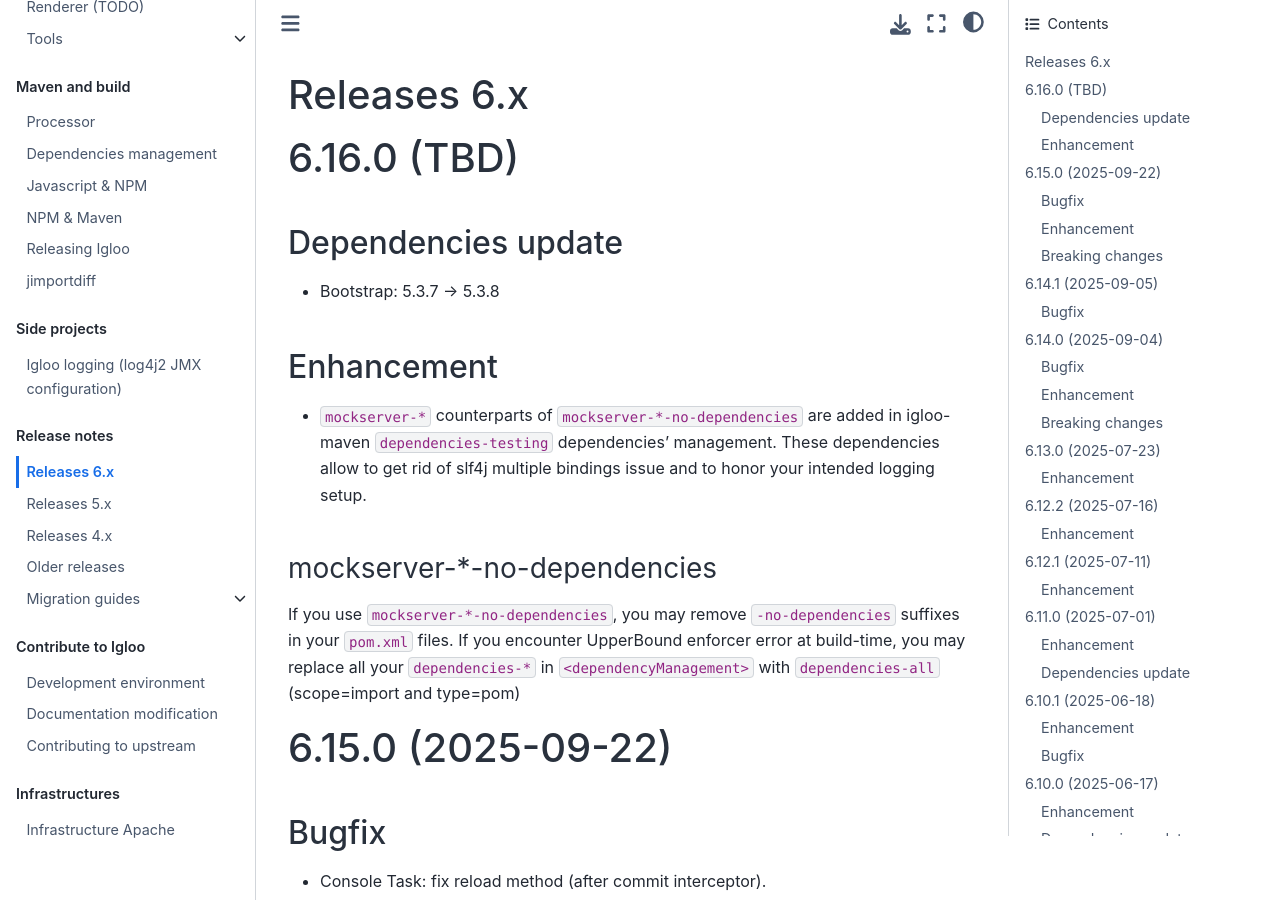
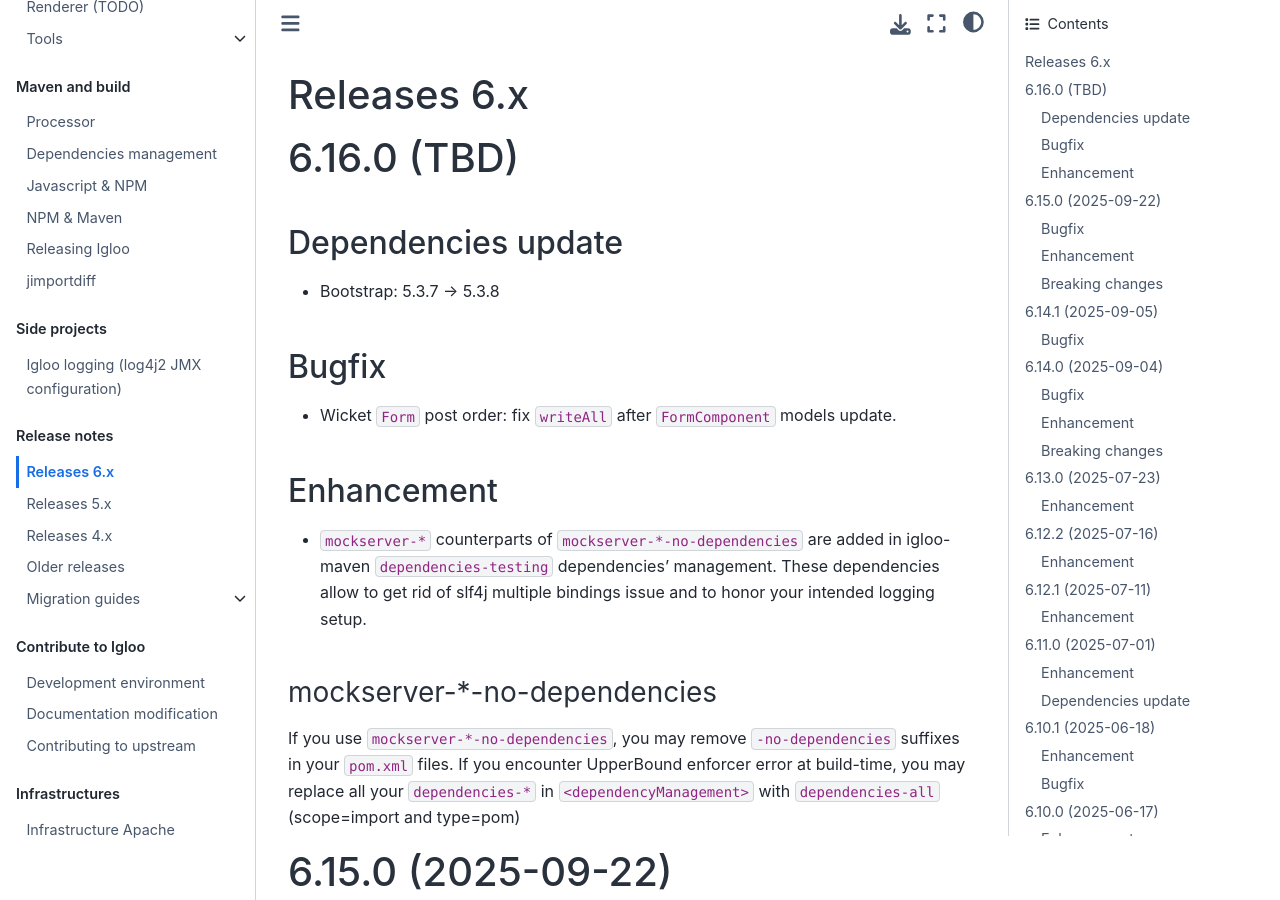
Before and after one commit to igloo-project/igloo-doc, a Sphinx documentation site: the page built from source/release-notes/releases-6.x.md, in a window 1280 px wide and 900 px high. Built offline with Sphinx 7.4.7 and the Sphinx Book theme 1.1.4, drawn with Linux system fonts in a browser that asks for light colours.

Commit message:
Update changelog

```diff
--- a/source/release-notes/releases-6.x.md
+++ b/source/release-notes/releases-6.x.md
@@ -5,6 +5,10 @@
 ## Dependencies update
 
 * Bootstrap: 5.3.7 -> 5.3.8
+
+## Bugfix
+
+* Wicket `Form` post order: fix `writeAll` after `FormComponent` models update.
 
 ## Enhancement
 
```
